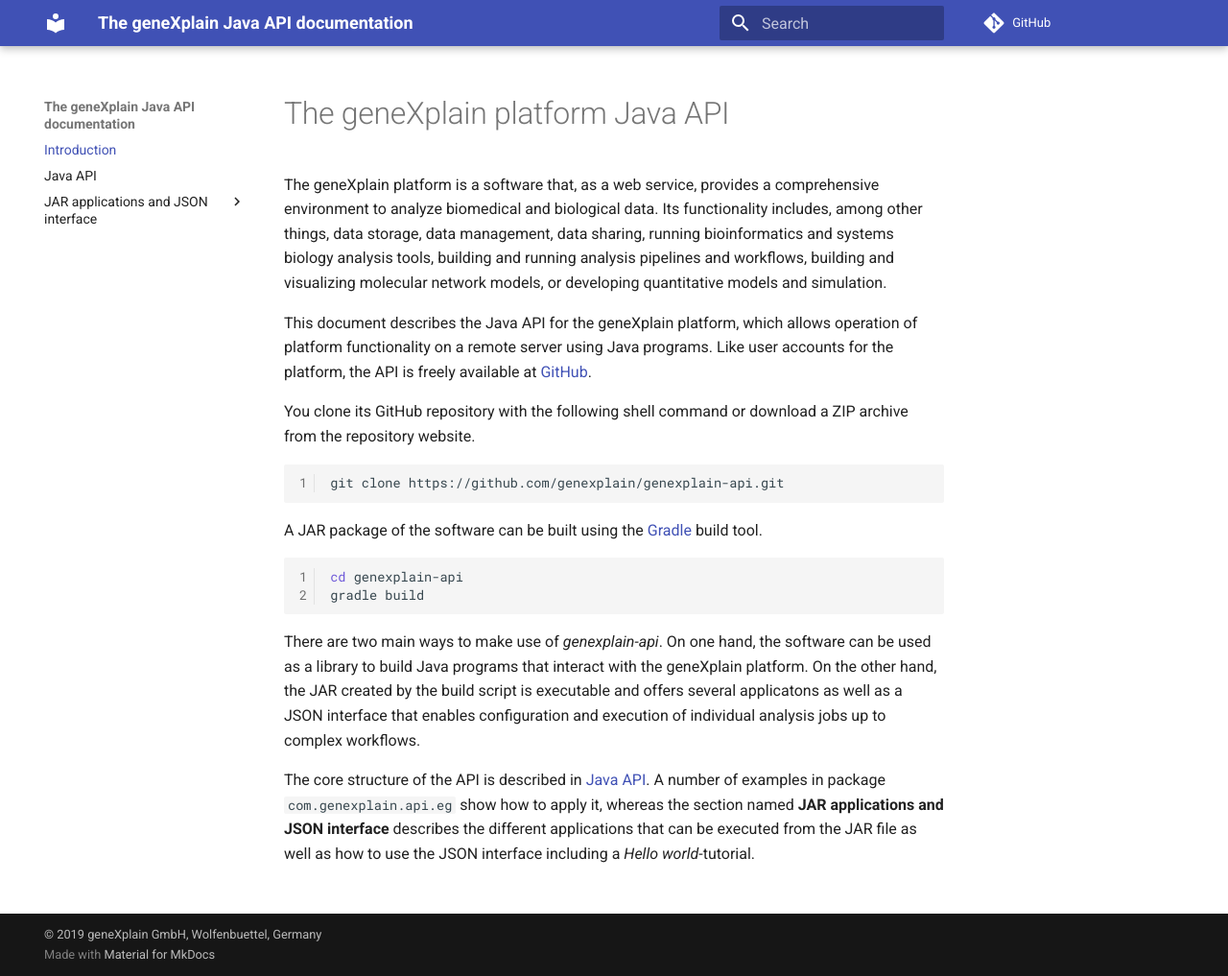
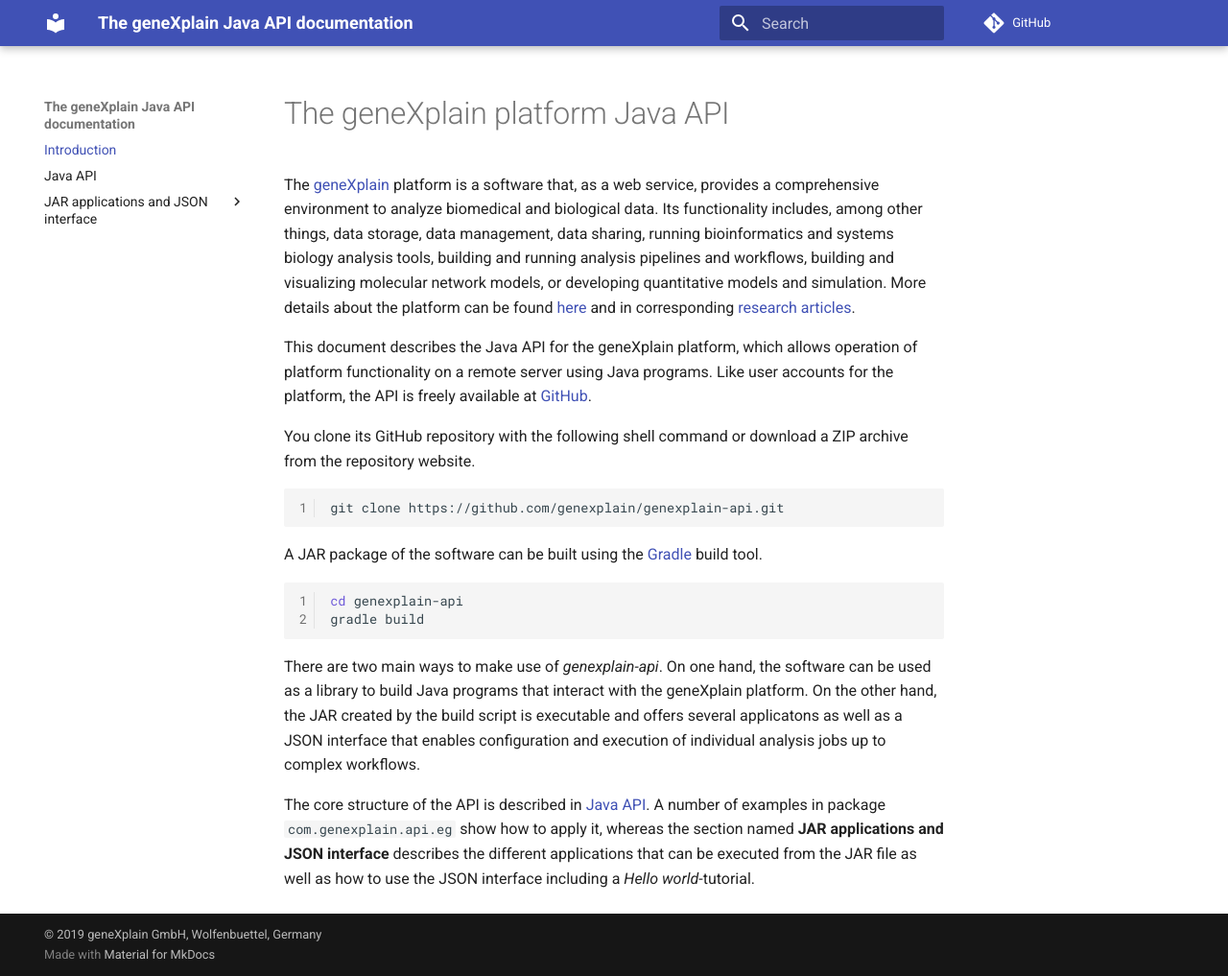
Before and after one commit to genexplain/genexplain-api, an MkDocs documentation site: the page built from docs/mkd/docs/index.md, in a window 1280 px wide and 1017 px high. Shown: the whole window at 96% size. Built offline with MkDocs 1.6.1 and Material for MkDocs 9.7.7, drawn with Linux system fonts in a browser that asks for light colours; comment, search, counter and statistics services are not loaded.

Commit message:
Add more platform background info

```diff
--- a/docs/mkd/docs/index.md
+++ b/docs/mkd/docs/index.md
@@ -1,6 +1,6 @@
 # The geneXplain platform Java API
 
-The geneXplain platform is a software that, as a web service, provides a comprehensive environment to analyze biomedical and biological data. Its functionality includes, among other things, data storage, data management, data sharing, running bioinformatics and systems biology analysis tools, building and running analysis pipelines and workflows, building and visualizing molecular network models, or developing quantitative models and simulation.
+The [geneXplain](http://genexplain.com) platform is a software that, as a web service, provides a comprehensive environment to analyze biomedical and biological data. Its functionality includes, among other things, data storage, data management, data sharing, running bioinformatics and systems biology analysis tools, building and running analysis pipelines and workflows, building and visualizing molecular network models, or developing quantitative models and simulation. More details about the platform can be found [here](http://genexplain.com/genexplain-platform/) and in corresponding [research articles](http://genexplain.com/publications/).
 
 This document describes the Java API for the geneXplain platform, which allows operation of platform functionality on a remote server using Java programs. Like user accounts for the platform, the API is freely available at [GitHub](https://github.com/genexplain/genexplain-api).
 
```
